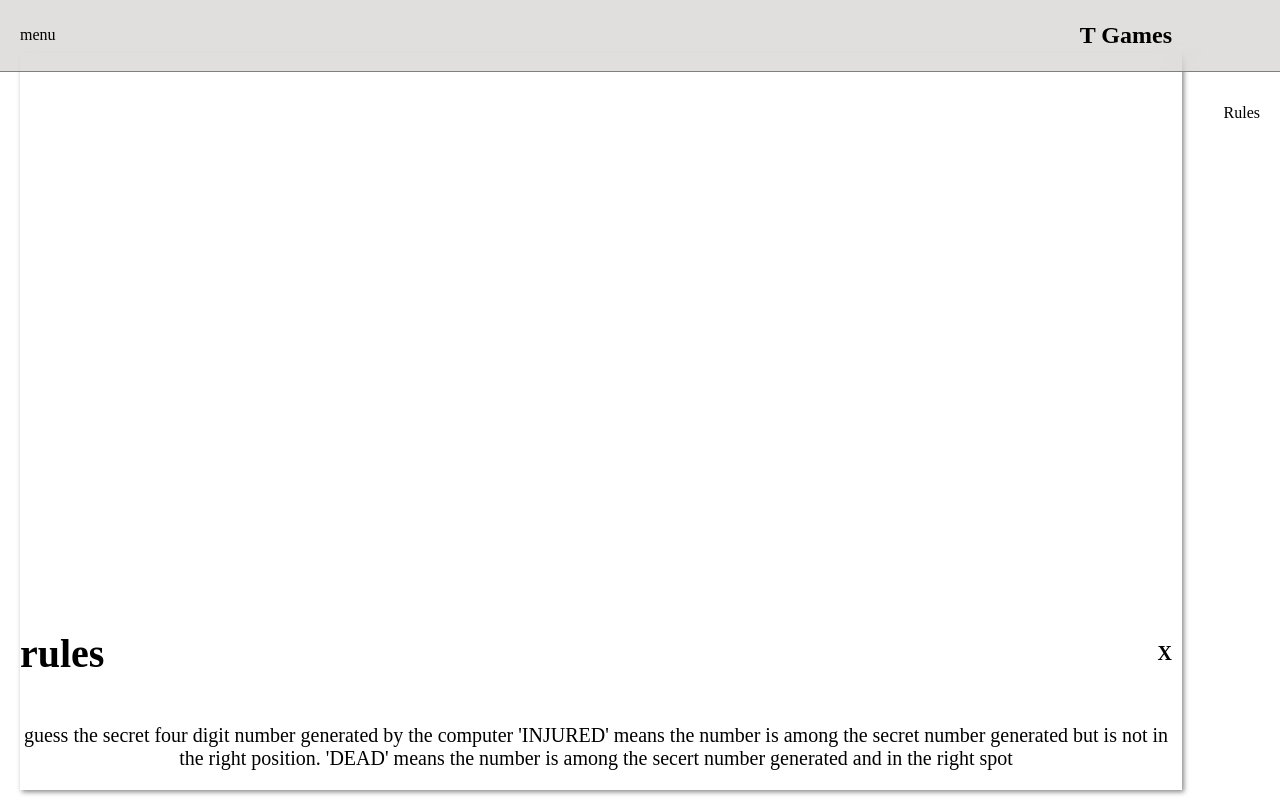
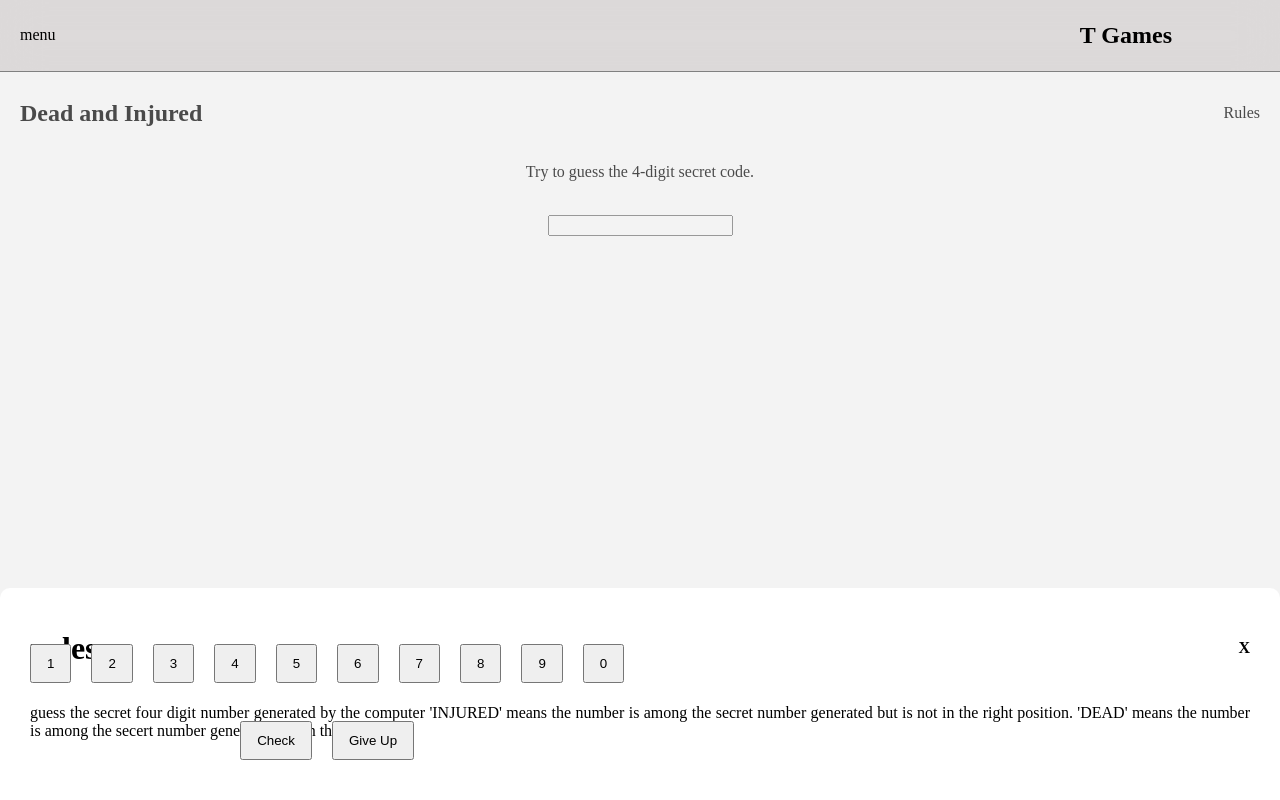
Before and after one commit to Temiloluwaakin/Temi-games, a React (Create React App) app: page /doi in a window 1280 px wide. Built offline with nearby package versions, Linux system fonts and the light colour scheme.

Commit message:
little changes

```diff
--- a/src/Components/headerstyle.css
+++ b/src/Components/headerstyle.css
@@ -5,7 +5,7 @@
     background: rgba(206, 201, 201, 0.6);
     position: fixed;
     color: black;
-    z-index: 999;
+    z-index: 2;
     backdrop-filter: blur(20px);
     -webkit-backdrop-filter: blur(20px);
 }
--- a/src/games/DOI/Doi.js
+++ b/src/games/DOI/Doi.js
@@ -3,6 +3,8 @@ import Header from "../../Components/header";
 import './doistyles.css'
 
 const Doi = () => {
+
+    const numberKey = ['1','2','3','4','5','6','7','8','9','0']
 
     //first let computer generate number
 	const generateNumber = () => {
@@ -37,6 +39,7 @@ const Doi = () => {
 		} else {
 			setfeedbacks((prevState) => [...prevState, `${guess}...${dead} Dead, ${injured} Injured`]);
 		}
+        setGuess('')
 	};
 
 	const [rules, setRules] = useState(false);
@@ -53,9 +56,27 @@ const Doi = () => {
         setRules(true);
     }, []);
 
+    const handleKeys = (nuk) => {
+        setGuess(guess + nuk)
+    }
+
 
     return (
         <div className="doi">
+            {rules &&
+                <div className="rules">
+                    <div className="rul">
+                        <span style={{display:'flex', alignItems:'center', justifyContent:'space-between'}}>
+                            <h1>rules</h1><h4 onClick={handleRules}>X</h4>
+                        </span>
+                        <p>guess the secret four digit number generated by the computer
+                            'INJURED' means the number is among the secret number generated but is
+                            not in the right position. 'DEAD' means the number is among the secert number
+                            generated and in the right spot
+                        </p>
+                    </div>
+                </div>
+            }
             <Header />
             <div className="gamebg">
 				<div className="game">
@@ -63,36 +84,34 @@ const Doi = () => {
                         <h2>Dead and Injured</h2><span onClick={handleRules}>Rules</span>
                     </span>
                     <p>Try to guess the 4-digit secret code.</p>
-                    {rules &&
-                        <div className="rules">
-                            <span style={{display:'flex', alignItems:'center', justifyContent:'space-between', paddingTop:'550px'}}>
-                                <h1>rules</h1><h4 onClick={handleRules}>X</h4>
-                            </span>
-                            <p>guess the secret four digit number generated by the computer
-                                'INJURED' means the number is among the secret number generated but is
-                                not in the right position. 'DEAD' means the number is among the secert number
-                                generated and in the right spot
-                            </p>
-                        </div>
-                    }<br/>
+                    <br/>
                     <input
                         type="text"
                         value={guess}
                         onChange={(e) => setGuess(e.target.value)}
                     />
-                    <button onClick={checkGuess}>Check</button>
-                    <button onClick={giveup}>Give Up</button>
                     <div className="hie">
                         {displayAnswer &&
                             <h1>{generatedNumber}</h1>
                         }
                     </div>
+
                     <div className="box">
                         {feedbacks.map((numl) => (
                             <p key={numl} >
                                 {numl}
                             </p>
                         ))}
+                    </div><br/><br/>
+
+                    <div className='chek'>
+                        {numberKey.map((nuk) => (
+                            <button key={nuk} onClick={() => handleKeys(nuk)}>
+                                {nuk}
+                            </button>
+                        ))}<br/><br/>
+                        <button onClick={checkGuess}>Check</button>
+                        <button onClick={giveup}>Give Up</button>
                     </div>
 				</div>
 			</div>
--- a/src/games/DOI/doistyles.css
+++ b/src/games/DOI/doistyles.css
@@ -1,12 +1,41 @@
 .doi{
     position: relative;
+    height: 97vh;
+    width: 100%;
 }
-
+.rules{
+    background: #dbdada56;
+    position: absolute;
+    color: black;
+    display: flex;
+    flex-direction: column;
+    justify-content: flex-end;
+    align-items: center;
+    width: inherit;
+    height: inherit;
+}
+.rul{
+    background: white;
+    padding: 20px 30px 20px 30px;
+    text-align: justify;
+    border-radius: 10px 10px 0 0;
+}
 .gamebg{
     padding: 80px 20px 2px 20px;
     text-align: center;
 }
-.rules{
+.chek{
+    margin: 20px auto;
+    position: fixed;
+    bottom: 10px;
+}
+.chek button{
+    padding: 10px 15px;
+    margin: 10px;
+}
+
+
+/*///////////.rul{
     position: fixed;
     width: 90%;
     bottom: 10px;
@@ -15,4 +44,4 @@
     font-size: 20px;
     padding-right: 10px;
     z-index: 3;
-}
+}////////////////////////////////////////////////////////////////////////////*/
```
